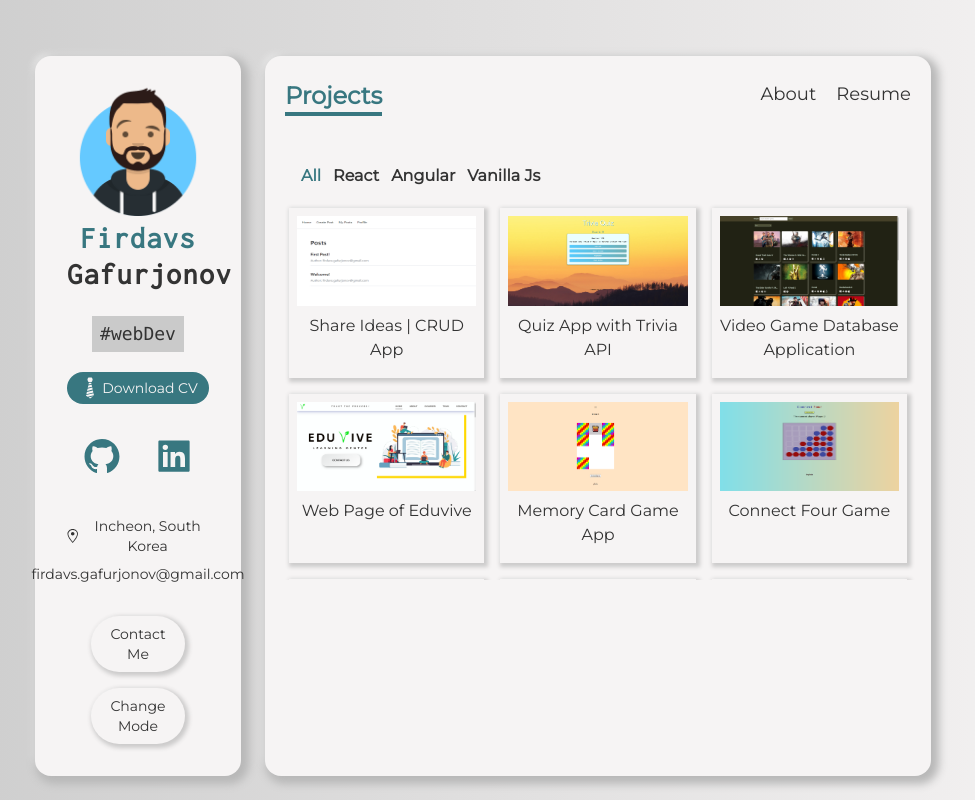
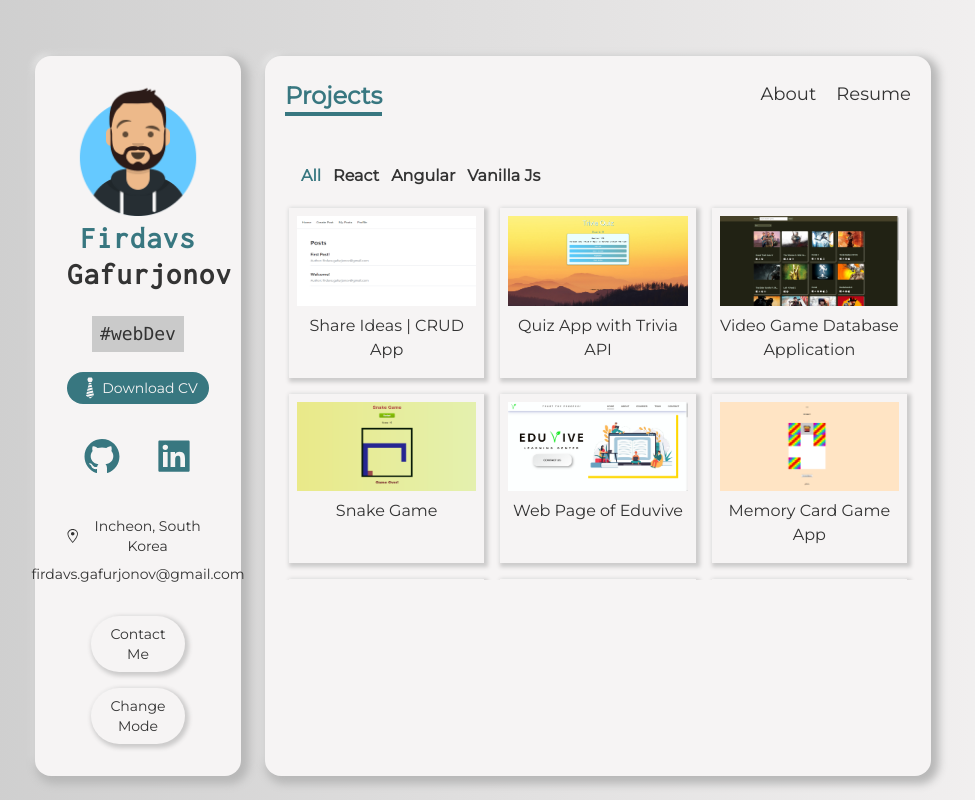
Before and after one commit to gfirik/portfolio, a Next.js app: page /projects in a window 1280 px wide. Shown: the whole page, without its empty margins (157-1132 px from the left). Built offline with nearby package versions, Linux system fonts and the light colour scheme.

Commit message:
snake game added

```diff
--- a/data.ts
+++ b/data.ts
@@ -102,7 +102,7 @@ export const languages:ISkill[] = [
 export const projects:IProject[] = [
 
   {
-    id: 9,
+    id: 10,
     name: 'Share Ideas | CRUD App',
     description: 'Share your ideas, get insights, read and post your thoughts. This app is basic social network platform where you can perform CRUD operations.',
     image_path: '/images/crud-ideas.png',
@@ -112,7 +112,7 @@ export const projects:IProject[] = [
     key_techs: ['Next.js','Supabase', 'React', 'Tailwind']
   },
   {
-    id: 8,
+    id: 9,
     name: 'Quiz App with Trivia API',
     description: 'In this app you will be able to test your basic knowledge by answering randomly selected questions.',
     image_path: '/images/react-ts-quiz.png',
@@ -122,7 +122,7 @@ export const projects:IProject[] = [
     key_techs: ['React','TypeScript', 'Styled Components']
   },
   {
-    id: 7,
+    id: 8,
     name: 'Video Game Database Application',
     description: 'This app allows you to explore more than 350000+ video games. This app was built using Rapid API.',
     image_path: '/images/ng-game-db.png',
@@ -130,6 +130,16 @@ export const projects:IProject[] = [
     github_url: 'https://github.com/gfirik/ng-game-db',
     category: ['angular'],
     key_techs: ['Angular','TypeScript', 'SCSS']
+  },
+  {
+    id: 7,
+    name: 'Snake Game',
+    description: 'Old snake game that we used to play in Nokia 3310',
+    image_path: '/images/snake-game.png',
+    deployed_url: 'https://nokia-snake-game-js.netlify.app/',
+    github_url: 'https://github.com/gfirik/snake-game-js',
+    category: ['vanilla js'],
+    key_techs: ['JavaScript', 'SCSS']
   },
   {
     id: 6,
```
Also changed, not shown: public/images/snake-game.png (added).
